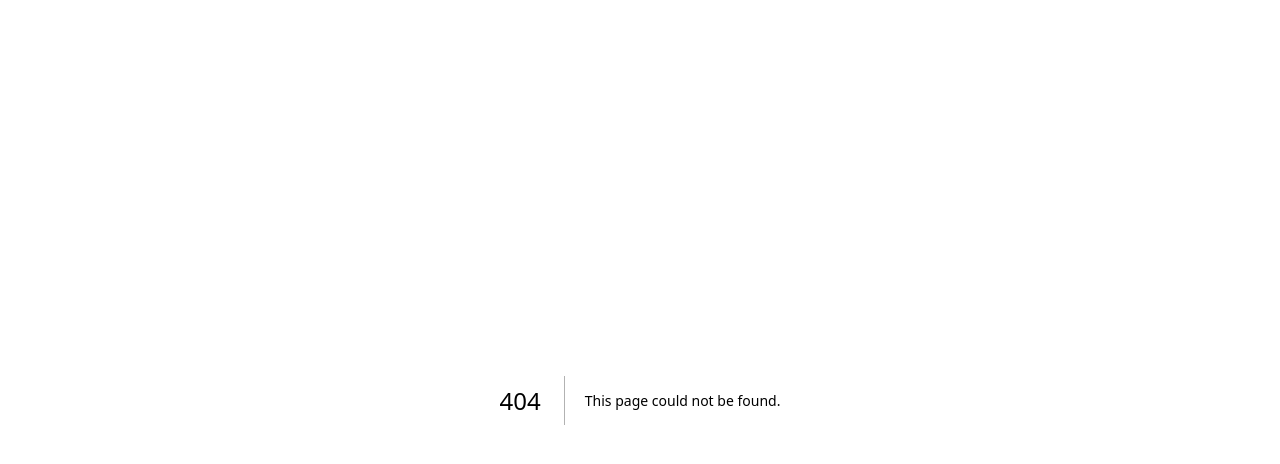
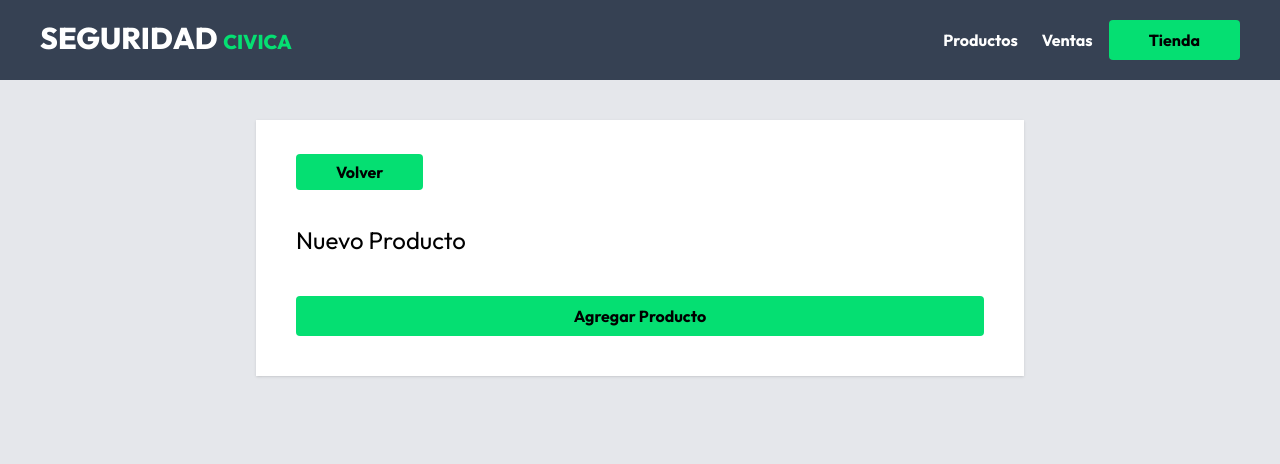
Before and after one commit to RHDevCoder/NestJS_Seguridad_Civica, a Next.js app in the folder frontend/: page /admin/products/new in a window 1280 px wide. Before the commit this address had no page. Shown: the top 464 px of the page. Built offline with nearby package versions, Linux system fonts and the light colour scheme.

Commit message:
553 Routing para agregar producto

```diff
--- /dev/null
+++ b/frontend/app/admin/products/new/page.tsx
@@ -0,0 +1,19 @@
+import AddProductForm from "@/components/products/AddProductForm";
+import Heading from "@/components/ui/Heading";
+import Link from "next/link";
+
+export default function NewProductPage() {
+    return (
+        <>
+            <Link
+                href='/admin/products?page=1'
+                className="rounded bg-green-400 font-bold py-2 px-10"
+            >Volver</Link>
+
+            <Heading>Nuevo Producto</Heading>
+
+            <AddProductForm />
+
+        </>
+    )
+}
--- a/frontend/app/admin/products/page.tsx
+++ b/frontend/app/admin/products/page.tsx
@@ -3,6 +3,7 @@ import Heading from "@/components/ui/Heading";
 import Pagination from "@/components/ui/Pagination";
 import { ProductsResponseSchema } from "@/src/schemas";
 import { isValidPage } from "@/src/utils";
+import Link from "next/link";
 import { redirect } from "next/navigation";
 
 async function getProducts(take : number, skip : number) {
@@ -33,6 +34,11 @@ export default async function ProductsPage({searchParams} : {searchParams: Searc
 
     return (
         <>
+            <Link
+                href='/admin/products/new'
+                className="rounded bg-green-400 font-bold py-2 px-10"
+            >Nuevo Producto</Link>
+
             <Heading>Administrar productos</Heading>
 
             <ProductsTable
--- /dev/null
+++ b/frontend/components/products/AddProductForm.tsx
@@ -0,0 +1,16 @@
+"use client"
+
+export default function AddProductForm() {
+    return (
+        <form>
+
+
+
+            <input
+                type="submit"
+                className="rounded bg-green-400 font-bold py-2 w-full cursor-pointer"
+                value="Agregar Producto"
+            />
+        </form>
+    )
+}
```
Also changed, not shown: frontend/components/products/ProductForm.tsx (added).
